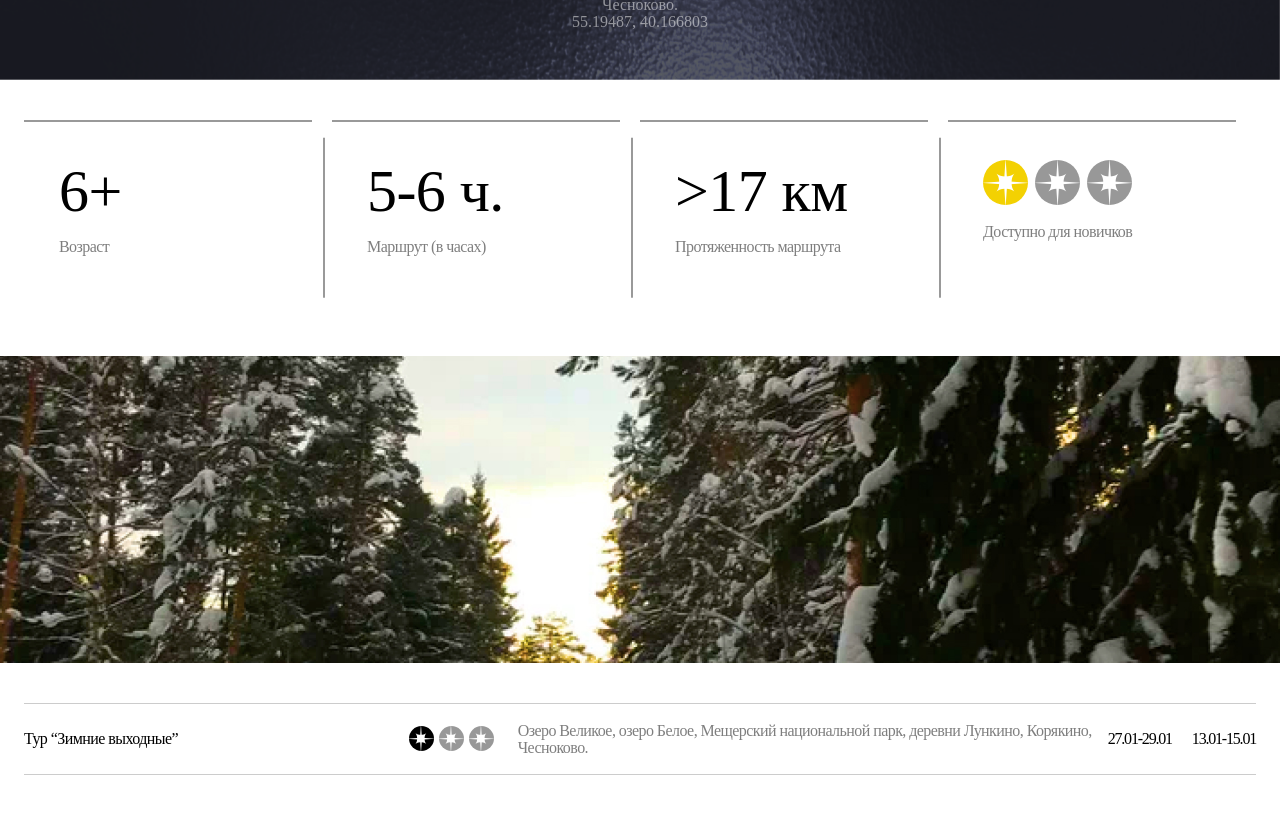
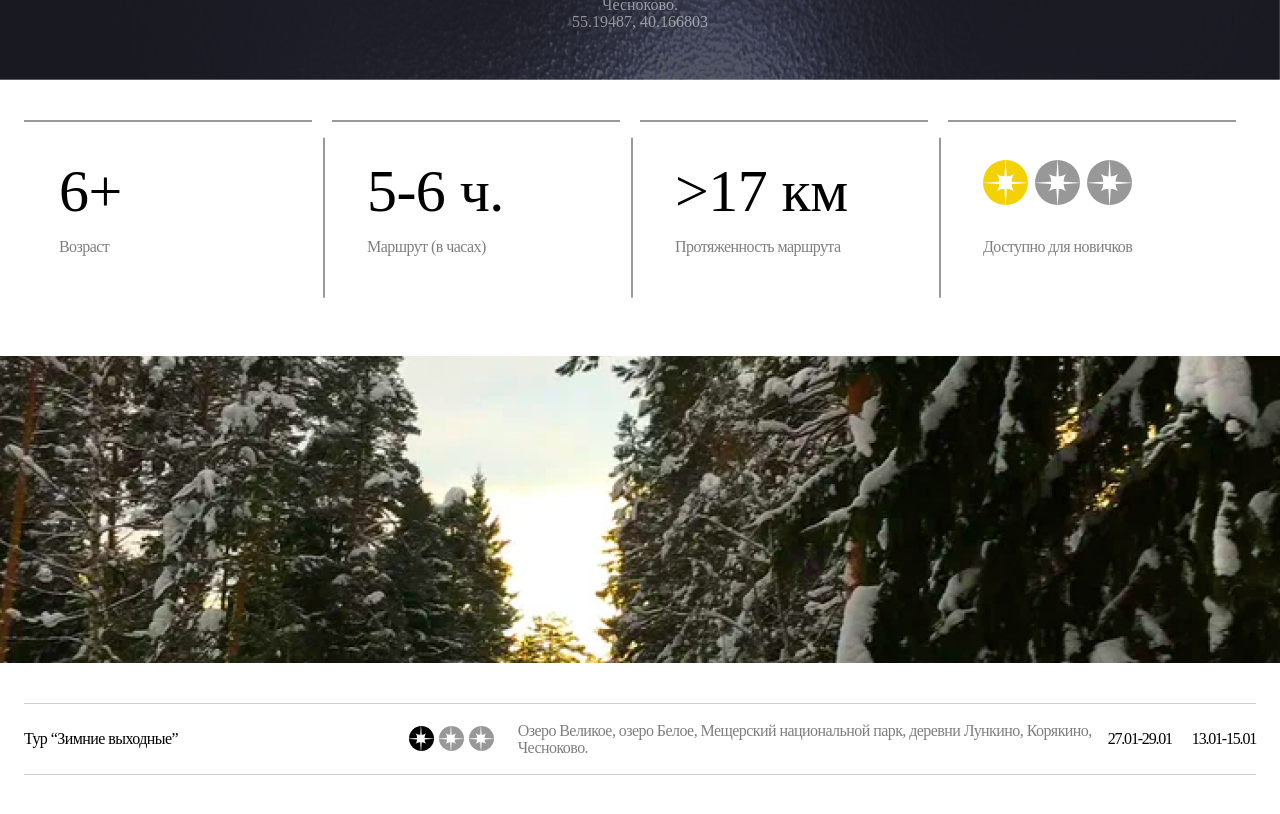
Before and after one commit to web-dev404/meshera, a Next.js app: page /tours/rivers in a window 1280 px wide. Shown: the part 1620-2434 px from the top of the page. Built offline with nearby package versions, Linux system fonts and the light colour scheme; a web font is replaced by a local one.

Commit message:
some fixes

```diff
--- a/src/components/adventages/Adventages.module.scss
+++ b/src/components/adventages/Adventages.module.scss
@@ -25,9 +25,16 @@
   }
 
   &__adventage {
+    display: flex;
+    flex-direction: column;
     font-family: "VelaSans";
     letter-spacing: -0.035em;
     position: relative;
+    row-gap: 10px;
+
+    @media (min-width: 374.98px) {
+      row-gap: 15px;
+    }
 
     @media (min-width: 767.98px) {
       padding: 15px 30px 25px;
@@ -39,6 +46,8 @@
 
     @media (min-width: 1875px) {
       padding: 40px 35px 60px;
+
+      row-gap: 16px;
     }
 
     &::before,
@@ -139,16 +148,6 @@
     font-size: 26px;
     line-height: math.div(95, 90);
 
-    &:not(:last-child) {
-      margin-bottom: 10px;
-    }
-
-    @media (min-width: 374.98px) {
-      &:not(:last-child) {
-        margin-bottom: 15px;
-      }
-    }
-
     @media (min-width: 767.98px) {
       font-size: 32px;
     }
@@ -159,10 +158,6 @@
 
     @media (min-width: 1875px) {
       font-size: 90px;
-
-      &:not(:last-child) {
-        margin-bottom: 16px;
-      }
     }
   }
 
```
